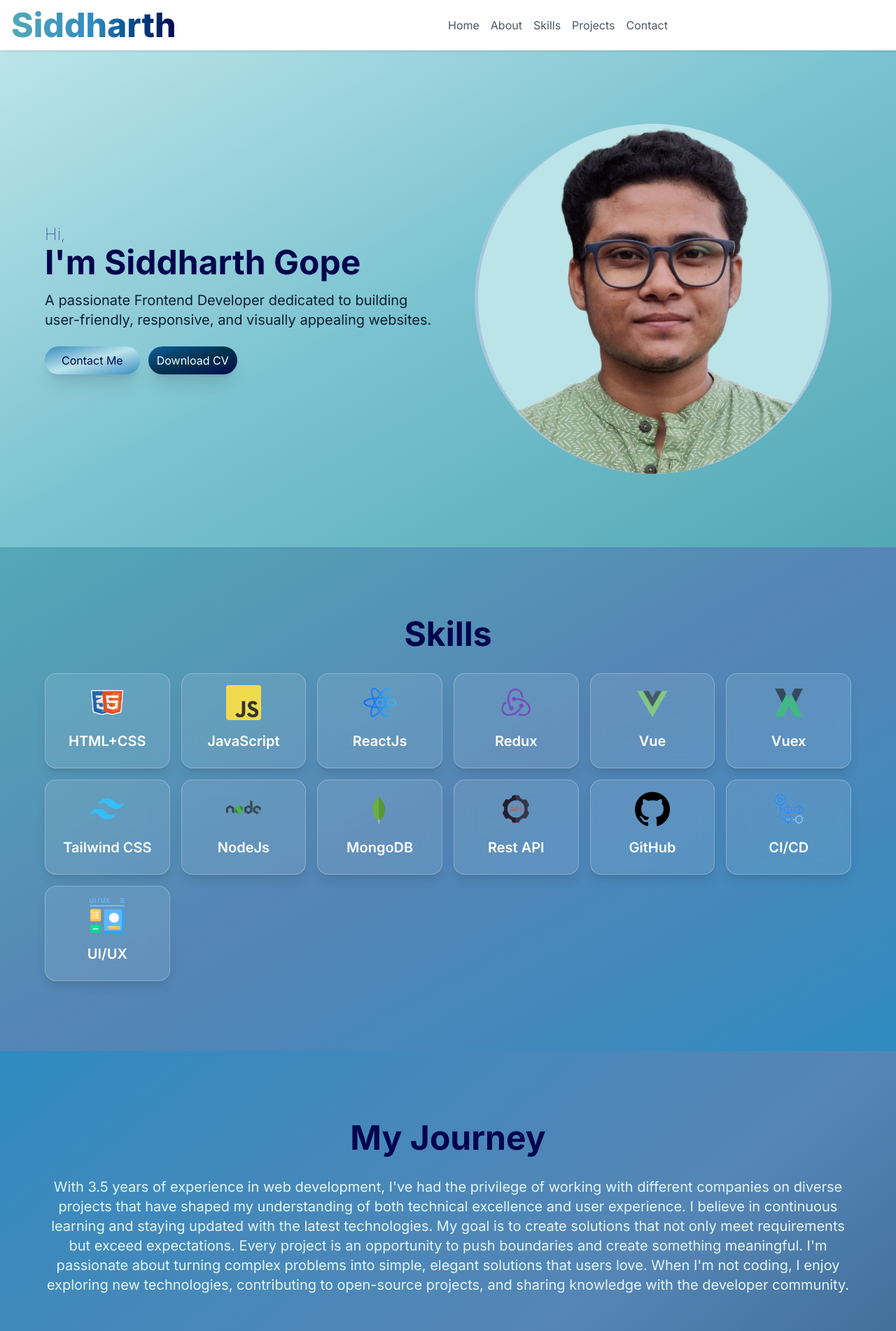
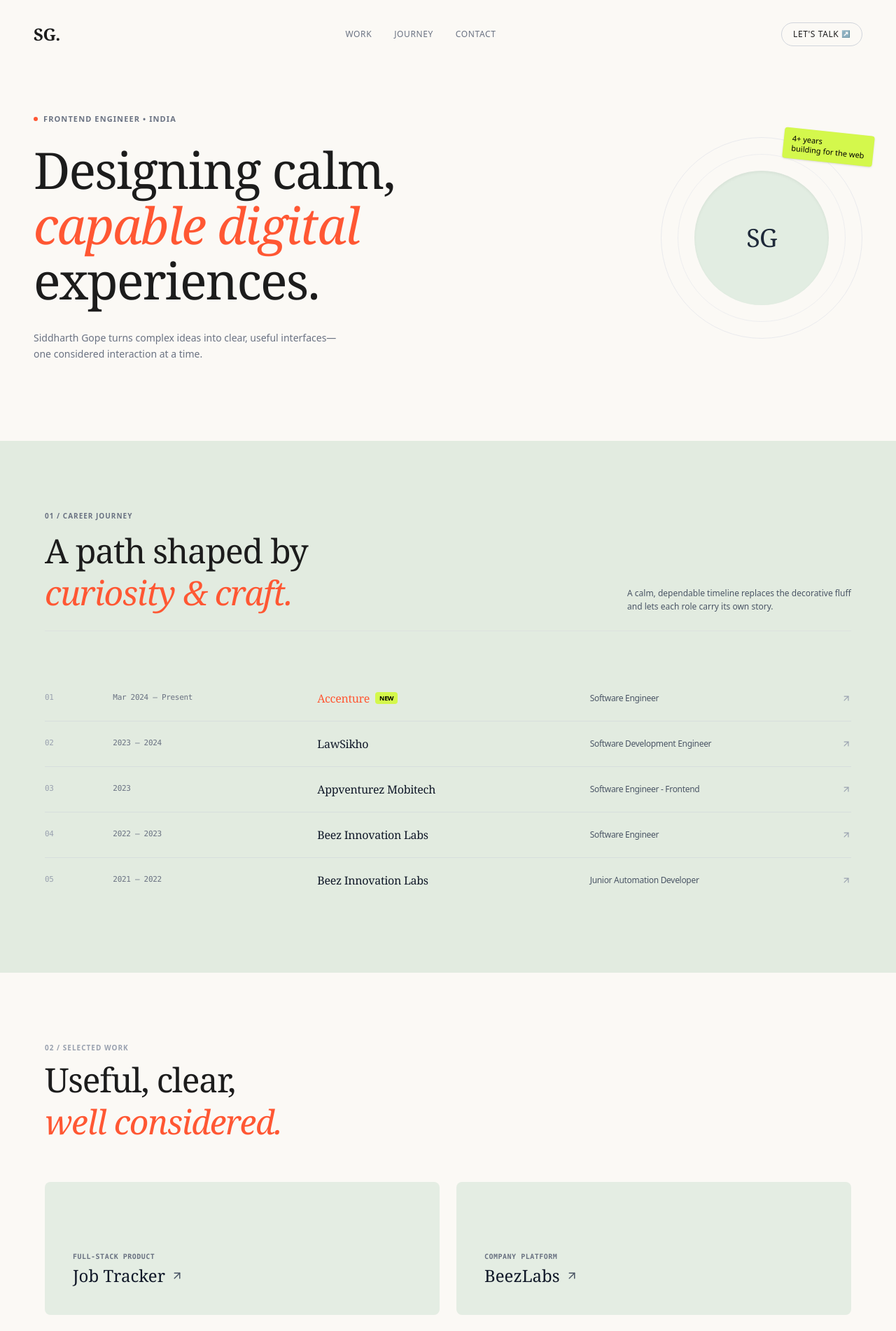
Before and after one commit to siddharthGope/my-react-portfolio, a React (Vite) app: page / in a window 1280 px wide. Shown: the top 1902 px of the page at 70% size. Built offline with nearby package versions, Linux system fonts and the light colour scheme.

Commit message:
add lucide-react and update components for improved design and functionality

```diff
--- a/package.json
+++ b/package.json
@@ -13,6 +13,7 @@
     "@tailwindcss/vite": "^4.1.11",
     "@vercel/analytics": "^1.5.0",
     "emailjs-com": "^3.2.0",
+    "lucide-react": "^1.45.0",
     "react": "^19.1.0",
     "react-dom": "^19.1.0",
     "tailwindcss": "^4.1.11"
--- a/src/App.jsx
+++ b/src/App.jsx
@@ -1,36 +1,28 @@
-import { lazy } from 'react'
-import './App.css'
-const Navbar = lazy(() => import('./components/Navbar'))
-const Hero = lazy(() => import('./components/Hero'))
-const Skills = lazy(() => import('./components/Skills'))
-const Projects = lazy(() => import('./components/Projects'))
-const Contact = lazy(() => import('./components/Contact'))
-const Footer = lazy(() => import('./components/Footer'))
-const About = lazy(() => import('./components/About'))
-import { DownloadFileProvider } from './utilities/usedownloadPdf'
-import { Analytics } from "@vercel/analytics/react"
+import React from 'react';
+import Navbar from './components/Navbar';
+import Hero from './components/Hero';
+import About from './components/About';
+import Projects from './components/Projects';
+import Skills from './components/Skills';
+import Contact from './components/Contact';
+import Footer from './components/Footer';
 
-
-function App() {
-
-
-
+export default function App() {
   return (
-    // <>
-    <DownloadFileProvider>
-      <div>
-        <Navbar />
+    <div className="min-h-screen bg-[#fbf9f5] text-[#1c1c1c] font-sans selection:bg-[#ff5733] selection:text-white">
+      <Navbar />
+      <main>
         <Hero />
-        <Skills />
         <About />
         <Projects />
-        <Contact />
-        <Footer />
-        <Analytics />
-      </div>
-    </DownloadFileProvider>
-    // </>
-  )
+        <Skills />
+      </main>
+      <footer className="bg-[#182622] text-[#f2efe9] pt-20 pb-12 px-6 md:px-12 mt-20">
+        <div className="max-w-7xl mx-auto">
+          <Contact />
+          <Footer />
+        </div>
+      </footer>
+    </div>
+  );
 }
-
-export default App
--- a/src/components/About.jsx
+++ b/src/components/About.jsx
@@ -1,24 +1,88 @@
-import React from 'react'
-import MyJourney from '../assets/my journey.svg';
+import React from 'react';
+import { ArrowUpRight } from 'lucide-react';
 
-function About() {
-    return (
-        <section id='about' className="bg-gradient-to-br from-[var(--tenth-color)] via-[var(--fourth-color)] to-[var(--fifth-color)] flex flex-col items-center">
-            <h2 className="text-5xl font-bold mb-8 text-[var(--thirteen-color)] text-center">
-                My Journey
+export default function About() {
+  const experiences = [
+    {
+      id: '01',
+      period: 'Mar 2024 — Present',
+      company: 'Accenture',
+      badge: 'NEW',
+      role: 'Software Engineer',
+      isCurrent: true,
+    },
+    {
+      id: '02',
+      period: '2023 — 2024',
+      company: 'LawSikho',
+      role: 'Software Development Engineer',
+    },
+    {
+      id: '03',
+      period: '2023',
+      company: 'Appventurez Mobitech',
+      role: 'Software Engineer - Frontend',
+    },
+    {
+      id: '04',
+      period: '2022 — 2023',
+      company: 'Beez Innovation Labs',
+      role: 'Software Engineer',
+    },
+    {
+      id: '05',
+      period: '2021 — 2022',
+      company: 'Beez Innovation Labs',
+      role: 'Junior Automation Developer',
+    },
+  ];
+
+  return (
+    <section id="journey" className="bg-[#e2ebe0] text-[#1c1c1c] py-24 px-6 md:px-12">
+      <div className="max-w-7xl mx-auto">
+        {/* Header */}
+        <div className="flex flex-col md:flex-row md:items-end justify-between mb-16 pb-6 border-b border-gray-300/40 gap-6">
+          <div>
+            <span className="text-[10px] tracking-widest uppercase font-semibold text-gray-500 block mb-3">
+              01 / Career Journey
+            </span>
+            <h2 className="text-4xl sm:text-5xl font-serif tracking-tight leading-tight">
+              A path shaped by <br />
+              <span className="italic text-[#ff5733]">curiosity & craft.</span>
             </h2>
-            <p className='text-xl text-[var(--seventh-color)]  mb-10 text-center'>
-                With 3.5 years of experience in web development, I've had the privilege of working with different companies on diverse projects that have shaped my understanding of both technical excellence and user experience.
+          </div>
+          <p className="max-w-xs text-xs leading-relaxed text-gray-600">
+            A calm, dependable timeline replaces the decorative fluff and lets each role carry its own story.
+          </p>
+        </div>
 
-                I believe in continuous learning and staying updated with the latest technologies. My goal is to create solutions that not only meet requirements but exceed expectations.
-
-                Every project is an opportunity to push boundaries and create something meaningful. I'm passionate about turning complex problems into simple, elegant solutions that users love.
-
-                When I'm not coding, I enjoy exploring new technologies, contributing to open-source projects, and sharing knowledge with the developer community.
-            </p>
-            <img src={MyJourney} alt="my 5 years journey" className='rounded-xl mt-5' />
-        </section>
-    )
+        {/* Timeline Rows */}
+        <div className="divide-y divide-gray-300/60">
+          {experiences.map((item) => (
+            <div
+              key={item.id}
+              className="py-5 grid grid-cols-12 items-center gap-4 text-xs tracking-tight group hover:bg-black/[0.02] transition-colors"
+            >
+              <div className="col-span-1 text-gray-400 font-mono text-[11px]">{item.id}</div>
+              <div className="col-span-3 text-gray-500 font-mono text-[11px]">{item.period}</div>
+              <div className="col-span-4 font-serif text-base text-gray-900 flex items-center gap-2">
+                <span className={item.isCurrent ? 'text-[#ff5733] font-medium' : ''}>
+                  {item.company}
+                </span>
+                {item.badge && (
+                  <span className="bg-[#d4f84c] text-black text-[9px] uppercase px-1.5 py-0.5 rounded font-sans font-bold">
+                    {item.badge}
+                  </span>
+                )}
+              </div>
+              <div className="col-span-3 text-gray-600 font-normal">{item.role}</div>
+              <div className="col-span-1 text-right text-gray-400 group-hover:text-black transition-colors">
+                <ArrowUpRight size={14} className="inline-block" />
+              </div>
+            </div>
+          ))}
+        </div>
+      </div>
+    </section>
+  );
 }
-
-export default About
--- a/src/components/Contact.jsx
+++ b/src/components/Contact.jsx
@@ -1,36 +1,22 @@
-import React from "react";
-import Card from "./cards/Card";
-import githubSign from '../assets/github-sign.png'
-import linkedin from '../assets/linkedin.png'
-import mail from '../assets/mail.png'
-import download from '../assets/download.png'
+import React from 'react';
 
+export default function Contact() {
+  return (
+    <section id="contact" className="mb-14">
+      <span className="text-[10px] tracking-widest uppercase font-mono text-gray-400 block mb-4">
+        03 / START A CONVERSATION
+      </span>
+      <h2 className="text-4xl sm:text-5xl font-serif tracking-tight mb-8 font-normal">
+        Have an idea that <br />
+        <span className="italic font-serif text-[#ff5733]">deserves care?</span>
+      </h2>
 
-function Contact() {
-
-    const contactInfo = [
-        { title: 'LinkedIn', image: linkedin, link: 'https://www.linkedin.com/in/siddharth-gope-software-developer/', height: 70, width: 70, download: false },
-        { title: 'Email', image: mail, link: 'mailto:gsiddharth.1601@gmail.com', height: 70, width: 70, download: false },
-        { title: 'GitHub', image: githubSign, link: 'https://github.com/siddharthGope', height: 70, width: 70, download: false },
-        { title: 'Download CV', image: download, download: true, height: 70, width: 70 }
-    ]
-
-    return (
-        <section id="contact" className="bg-gradient-to-br from-[var(--tenth-color)] via-[var(--second-color)] to-[var(--eleventh-color)] flex flex-col items-center">
-            <h2 className="text-5xl font-bold mb-8 text-[var(--thirteen-color)] text-center">
-                Connect with me
-            </h2>
-            <p className="text-lg text-white  mb-10 text-center">
-                Let's connect and build something amazing together
-            </p>
-            <div className="grid grid-cols-2 sm:grid-cols-3 md:grid-cols-4  gap-4 items-center">
-                {contactInfo.map((info, index) => (
-                    <Card key={index} {...info} contactCard="contactCard" />
-                ))}
-                {/* <DownloadButton /> */}
-            </div>
-        </section>
-    );
+      <a
+        href="mailto:gsiddharth.1601@gmail.com"
+        className="inline-flex items-center text-sm font-mono text-gray-200 hover:text-white border-b border-gray-600 pb-1"
+      >
+        gsiddharth.1601@gmail.com <span className="ml-1">↗</span>
+      </a>
+    </section>
+  );
 }
-
-export default Contact;
--- a/src/components/Hero.jsx
+++ b/src/components/Hero.jsx
@@ -1,31 +1,45 @@
-import React from 'react'
-import DownloadButton from "./buttons/DownloadButton";
-import HeroImage from '../assets/transparent-rounded-img.png';
 
+export default function Hero() {
+  return (
+    <header className="max-w-7xl mx-auto px-6 md:px-12 pt-16 pb-28">
+      <div className="grid grid-cols-1 lg:grid-cols-12 gap-12 items-center">
+        {/* Left Headline */}
+        <div className="lg:col-span-8 space-y-6">
+          <div className="flex items-center space-x-2 text-[11px] uppercase tracking-widest font-semibold text-gray-500">
+            <span className="w-1.5 h-1.5 rounded-full bg-[#ff5733]"></span>
+            <span>Frontend Engineer • India</span>
+          </div>
 
-function Hero() {
-    return (
-        <div>
-            <section id='home' className="flex flex-col md:grid md:grid-cols-2 gap-5 items-center justify-center justify-items-center bg-gradient-to-br from-[var(--first-color)] via-[var(--second-color)] to-[var(--third-color)] text-white">
-                <div className="">
-                    <p className='text-[var(--thirteen-color)] font-thin text-2xl'>Hi,</p>
-                    <h1 className="text-5xl font-bold mb-4 text-[var(--thirteen-color)]">I'm Siddharth Gope</h1>
-                    <p className="text-xl text-[var(--sixth-color)]">A passionate Frontend Developer dedicated to building user-friendly, responsive, and visually appealing websites.</p>
-                    <div className="flex">
-                        <button className="mt-6 px-6 py-2 rounded-full bg-gradient-to-br from-[var(--tenth-color)] via-[var(--first-color)] to-[var(--tenth-color)] text-[var(--thirteen-color)] transition hover:scale-[1.02] duration-300 shadow-xl text-bold mr-3"><a href="#contact" >Contact Me</a></button>
-                        <DownloadButton />
-                    </div>
+          <h1 className="text-5xl sm:text-6xl md:text-7xl font-serif leading-[1.1] font-normal tracking-tight">
+            Designing calm, <br />
+            <span className="italic font-serif text-[#ff5733]">capable digital</span> <br />
+            experiences.
+          </h1>
+
+          <p className="max-w-md text-sm text-gray-500 pt-2 leading-relaxed">
+            Siddharth Gope turns complex ideas into clear, useful interfaces—one considered interaction at a time.
+          </p>
+        </div>
+
+        {/* Right Badge & Rings Graphic */}
+        <div className="lg:col-span-4 flex justify-center lg:justify-end">
+          <div className="relative flex items-center justify-center">
+            <div className="w-64 h-64 md:w-72 md:h-72 rounded-full border border-gray-200/80 flex items-center justify-center">
+              <div className="w-52 h-52 md:w-60 md:h-60 rounded-full border border-gray-200/60 flex items-center justify-center">
+                <div className="w-40 h-40 md:w-48 md:h-48 rounded-full bg-[#e2ede2] flex items-center justify-center shadow-inner">
+                  <span className="font-serif text-4xl text-gray-800 tracking-tight">SG</span>
                 </div>
-                <div className="">
-                    <div className="hero-image-bg-2 ">
-                        <div className="hero-image-bg ">
-                            <img src={HeroImage} alt="siddharth gope" className='hero-img' />
-                        </div>
-                    </div>
-                </div>
-            </section>
+              </div>
+            </div>
+
+            {/* Sticky Label */}
+            <div className="absolute -top-2 -right-4 bg-[#d4f84c] text-black text-[11px] font-medium leading-tight py-2 px-3 rounded-sm shadow-sm transform rotate-6">
+              4+ years <br />
+              building for the web
+            </div>
+          </div>
         </div>
-    )
+      </div>
+    </header>
+  );
 }
-
-export default Hero
--- a/src/components/Navbar.jsx
+++ b/src/components/Navbar.jsx
@@ -1,22 +1,24 @@
-import React from 'react'
+import React from 'react';
 
-const Navbar = () => {
-    return (
-        <>
-            <nav id='navbar' className="bg-white shadow sticky top-0 z-50">
-                <div className="max-w-7xl mx-auto px-4 py-3 flex flex-col justify-between items-center md:grid md:grid-cols-2">
-                    <h1 className="text-5xl font-extrabold bg-clip-text text-transparent bg-gradient-to-r from-[var(--third-color)] via-[var(--tenth-color)] to-[var(--thirteen-color)] w-fit">Siddharth</h1>
-                    <ul className="flex space-x-4">
-                        {['Home', 'About', 'Skills', 'Projects', 'Contact'].map((item) => (
-                            <li key={item}>
-                                <a href={`#${item.toLowerCase()}`} className="text-gray-600 hover:text-blue-500">{item}</a>
-                            </li>
-                        ))}
-                    </ul>
-                </div>
-            </nav>
-        </>
-    )
+export default function Navbar() {
+  return (
+    <nav className="max-w-7xl mx-auto px-6 md:px-12 py-8 flex items-center justify-between">
+      <div className="font-serif text-2xl font-bold tracking-tight">SG.</div>
+
+      <div className="hidden md:flex items-center space-x-8 text-xs font-medium tracking-wider text-gray-500 uppercase">
+        <a href="#work" className="hover:text-black transition-colors">Work</a>
+        <a href="#journey" className="hover:text-black transition-colors">Journey</a>
+        <a href="#contact" className="hover:text-black transition-colors">Contact</a>
+      </div>
+
+      <div>
+        <a
+          href="#contact"
+          className="inline-flex items-center text-xs tracking-wider uppercase px-4 py-2 border border-gray-300 rounded-full hover:border-black transition-colors"
+        >
+          Let's talk <span className="ml-1 text-[10px]">↗</span>
+        </a>
+      </div>
+    </nav>
+  );
 }
-
-export default Navbar
--- a/src/components/Projects.jsx
+++ b/src/components/Projects.jsx
@@ -1,63 +1,61 @@
-import ProjectCard from "./cards/Card";
-import jobTracker from "../assets/job-tracker.png";
-import portfolioImg from "../assets/portfolio-img.png";
-import weatherApp from "../assets/weatherApp.png";
-import beezlabs from "../assets/beezlabs.png";
+import React from 'react';
+import { ArrowUpRight } from 'lucide-react';
 
-function Projects() {
+export default function Projects() {
   const projects = [
     {
-            title: "Job Tracker",
-            description:
-                "Job Tracker (MERN Stack App): Developed a full-stack job application tracker using React, Redux Toolkit, Node.js, Express, and MongoDB Atlas. Features include JWT auth, protected routes, CRUD operations, analytics dashboards with Chart.js, and responsive UI with Tailwind CSS.",
-            image: jobTracker,
-            link: "https://mern-job-tracker-app-786g.vercel.app/",
+      category: 'FULL-STACK PRODUCT',
+      title: 'Job Tracker',
+      link: '#',
     },
     {
-            title: "Portfolio Site",
-            description:
-                "Developed a modern personal portfolio website using React.js, showcasing  about me, my skills,my journey, projects highlight, and contact information. Implemented a responsive design with Tailwind and customCSS, integrated PDF download functionality, and utilized reusable components for scalability.",
-            image: portfolioImg,
-            link: "https://my-react-portfolio-eosin-theta.vercel.app/",
+      category: 'COMPANY PLATFORM',
+      title: 'BeezLabs',
+      link: '#',
     },
     {
-            title: "BeezLabs Website",
-            description:
-                "Developed BeezLabs’ official website using Nuxt JS, Vuetify, Vuex, MailchimpAPI, Vuex, Nuxt-Content, SEO and JavaScript. Implemented dynamic optimized, reuseable UI components, smooth animations, responsiveness and cross-browser compatibility to highlight the company’s services and innovation.",
-            image: beezlabs,
-            link: "https://www.beezlabs.com/",
-        },
-        {
-            title: "HowIsOutside?",
-            description:
-                "Developed a responsive Weather App using React JS and Tailwind CSS that fetches real-time weather data from OpenWeatherMap API. Includes features like city-based search, temperature, humidity, and weather icons with clean UI and smooth UX.",
-            image: weatherApp,
-            link: "https://react-weather-app-three-inky.vercel.app/",
+      category: 'WEB APPLICATION',
+      title: 'HowIsOutside?',
+      link: '#',
     },
   ];
 
   return (
-        <>
-            <section
-                id="projects"
-                className="py-16 px-4 bg-gradient-to-br from-[var(--fifth-color)] via-[var(--third-color)] to-[var(--fourth-color)] text-white"
+    <section id="work" className="max-w-7xl mx-auto px-6 md:px-12 py-24">
+      <div className="mb-14">
+        <span className="text-[10px] tracking-widest uppercase font-semibold text-gray-400 block mb-2">
+          02 / Selected Work
+        </span>
+        <h2 className="text-4xl sm:text-5xl font-serif tracking-tight leading-tight">
+          Useful, clear, <br />
+          <span className="italic text-[#ff5733]">well considered.</span>
+        </h2>
+      </div>
+
+      <div className="grid grid-cols-1 md:grid-cols-2 gap-6">
+        {projects.map((proj, idx) => (
+          <a
+            key={idx}
+            href={proj.link}
+            className="group bg-[#e4ede3] rounded-lg p-8 sm:p-10 min-h-[190px] flex flex-col justify-end transition-all hover:opacity-95"
           >
-                <div className="max-w-7xl mx-auto">
-                    <h2 className="text-5xl text-[var(--thirteen-color)] font-bold mb-4 text-center">
-                        Projects
-                    </h2>
-                    <p className="text-xl text-[var(--seventh-color)] font-bold mb-10 text-center">
-                        Showcasing my latest work and creative solutions
-                    </p>
-                    <div className="grid grid-cols-1 md:grid-cols-2 lg:grid-cols-3 gap-8">
-                        {projects.map((project, index) => (
-                            <ProjectCard key={index} {...project} projectCard="projectCard" />
+            <div className="space-y-1">
+              <span className="text-[10px] tracking-wider uppercase text-gray-500 font-semibold block font-mono">
+                {proj.category}
+              </span>
+              <div className="flex items-center space-x-2">
+                <h3 className="text-2xl font-serif text-gray-900 group-hover:text-[#ff5733] transition-colors">
+                  {proj.title}
+                </h3>
+                <ArrowUpRight
+                  size={18}
+                  className="text-gray-600 group-hover:text-[#ff5733] transition-transform group-hover:translate-x-0.5 group-hover:-translate-y-0.5"
+                />
+              </div>
+            </div>
+          </a>
         ))}
       </div>
-                </div>
     </section>
-        </>
   );
 }
-
-export default Projects;
--- a/src/components/Skills.jsx
+++ b/src/components/Skills.jsx
@@ -1,59 +1,27 @@
-import React from "react";
-import Card from "./cards/Card";
-import htmlcss from '../assets/skills/html-css.png';
-import reactIcon from '../assets/skills/react-icon.png';
-import nodeJs from '../assets/skills/node.js.png';
-import mongodb from '../assets/skills/mongodb.svg';
-import redux from '../assets/skills/redux.png';
-import vuexstore from '../assets/skills/vuex-store.png';
-import vuejs from '../assets/skills/vue-js.png';
-import restApi from '../assets/skills/rest-api.svg';
-import github from '../assets/skills/github.png';
-import githubCiCd from '../assets/skills/github-ci-cd.png';
-import webDesign from '../assets/skills/web-design.png';
-import JavaScript from '../assets/skills/JavaScript.png';
-import Tailwind_CSS from '../assets/skills/Tailwind_CSS.png';
+import React from 'react';
 
-function Skills() {
+export default function Skills() {
   const skills = [
-        { title: "HTML+CSS", image: htmlcss, height: 50, width: 50 },
-        {
-            title: "JavaScript",
-            image: JavaScript,
-            height: 50,
-            width: 50,
-        },
-        { title: "ReactJs", image: reactIcon, height: 50, width: 50 },
-        { title: "Redux", image: redux, height: 50, width: 50 },
-        { title: "Vue", image: vuejs, height: 50, width: 50 },
-        { title: "Vuex", image: vuexstore, height: 50, width: 50 },
-        {
-            title: "Tailwind CSS",
-            image: Tailwind_CSS,
-            height: 50,
-            width: 50,
-        },
-        { title: "NodeJs", image: nodeJs, height: 50, width: 50 },
-        { title: "MongoDB", image: mongodb, height: 50, width: 50 },
-        { title: "Rest API", image: restApi, height: 50, width: 50 },
-        { title: "GitHub", image: github, height: 50, width: 50 },
-        // { title: "Typescript", image: "skills/typescript-icon.png", height:30, width:30},
-        { title: "CI/CD", image: githubCiCd, height: 50, width: 50 },
-        { title: "UI/UX", image: webDesign, height: 50, width: 50 },
+    'React', 'Next.js', 'TypeScript', 'Tailwind CSS',
+    'JavaScript (ES6+)', 'Redux', 'Node.js', 'HTML/CSS',
+    'Git', 'UI/UX Design', 'Web Performance'
   ];
+
   return (
-        <section id="skills" className="bg-gradient-to-br from-[var(--third-color)] via-[var(--fourth-color)] to-[var(--tenth-color)]">
-            <h2 className="text-5xl font-bold mb-8 text-[var(--thirteen-color)] text-center">
-                Skills
-            </h2>
-
-            <div className="grid grid-cols-2 sm:grid-cols-4 md:grid-cols-5 xl:grid-cols-6 gap-4">
+    <section className="max-w-7xl mx-auto px-6 md:px-12 pb-24">
+      <span className="text-[10px] tracking-widest uppercase font-semibold text-gray-400 block mb-4">
+        Toolkit & Technologies
+      </span>
+      <div className="flex flex-wrap gap-2">
         {skills.map((skill, index) => (
-                    <Card key={index} {...skill} skillsCard="skillsCard" />
+          <span
+            key={index}
+            className="text-xs font-mono px-3.5 py-1.5 rounded-full border border-gray-300 text-gray-700 bg-transparent hover:border-black transition-colors"
+          >
+            {skill}
+          </span>
         ))}
       </div>
     </section>
   );
 }
-
-export default Skills;
```
Also changed, not shown: src/components/Footer.jsx (+15 -9 lines), 1 other file (tests, documents, lock files or other folders). Lines whose indentation alone changed are shown as unchanged.
